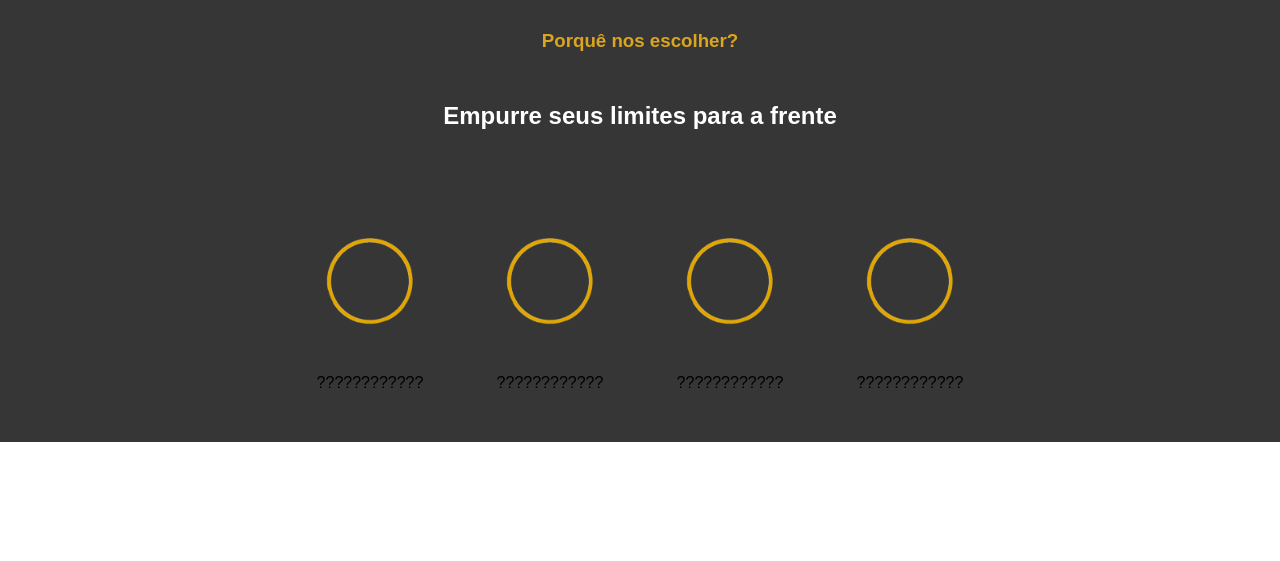
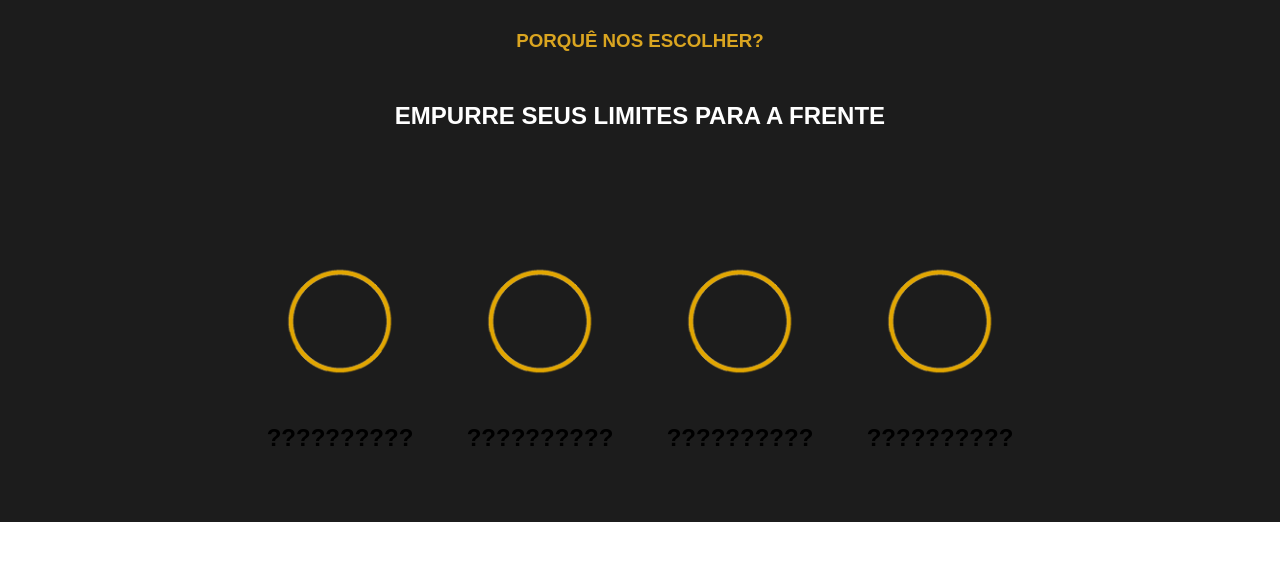
Before and after one commit to BodyFitness/BodyFitness.github.io, a PHP site: page /section_one.php in a window 1280 px wide. Shown: the top 561 px of the page. Run offline with PHP 8.4, Linux system fonts and the light colour scheme.

Commit message:
section two

```diff
--- a/css/estilo.css
+++ b/css/estilo.css
@@ -41,47 +41,60 @@ nav ul li a{
 .wallpaper{
     justify-content: center;
     align-items: center;
-    background: url(../img/wallpaper.jpg);
+    background: url(../img/banner.jpg);
     width: 100%;
-    height: 90vh;
+    height: 95vh;
     background-size: cover;
     background-repeat: no-repeat;
     background-position: center;
 }
 
 #one{
+    background-color: #1C1C1C;
+    justify-content: center;
+}
+
+#one h3, #two h3{
+    text-align: center;
+    color: #DAA520;
+    padding: 30px;
+    text-transform: uppercase;
+}
+
+#one h1, #two h1{
+    text-align: center;
+    color: #fff;
+    padding: 20px;
+    text-transform: uppercase;
+}
+
+.icons{
+    display: flex;
+    margin: auto;
+    justify-content: center;
+    flex-wrap: wrap;
+    padding: 70px;
+    text-align: center;
+}
+
+.icons .img img{
+    height: 120px;
+    margin: 40px;
+}
+
+#two{
     background-color: #363636;
     justify-content: center;
 }
 
-#one h3{
-    text-align: center;
-    color: #DAA520;
-    padding: 30px;
+.classes{
+    display: flex;
+    margin: auto;
+    justify-content: space-around;
+    flex-wrap: wrap;
+    padding: 70px;
 }
 
-#one h1{
-    text-align: center;
-    color: #fff;
-    padding: 20px;
+.classes .img img{
+    height: 350px;
 }
-
-div.icons{
-    justify-content: center;
-    display: flex;
-    flex-wrap: wrap;
-}
-
-.icons img{
-    height: 100px;
-    margin: 40px;
-}
-
-.icons figure{
-    margin-top: 40px;
-}
-
-.icons figcaption{
-    text-align: center;
-    padding:  0 0 50px;
-}
--- a/index.php
+++ b/index.php
@@ -9,10 +9,9 @@
 <body>
 
 
+<section class="wallpaper">
 
-<section class="wallpaper"></section>
-
-
+</section>
 
 
 
--- a/section_one.php
+++ b/section_one.php
@@ -9,29 +9,31 @@
 </head>
 <body>
 
-      <section id="one">
+    <section id="one">
+
             <h3>Porquê nos escolher?</h3>
             <h1>Empurre seus limites para a frente</h1>
 
             <div class="icons">
-                <figure>
+                <div class="img">
                     <img src="img/icon.png">
-                    <figcaption>????????????</figcaption>
-                </figure>
-                <figure>
+                    <h2>??????????</h2>
+                </div>
+                <div class="img">
                     <img src="img/icon.png">
-                    <figcaption>????????????</figcaption>
-                </figure>
-                <figure>
+                    <h2>??????????</h2>
+                </div>
+                <div class="img">
                     <img src="img/icon.png">
-                    <figcaption>????????????</figcaption>
-                </figure>
-                <figure>
+                    <h2>??????????</h2>
+                </div>
+                <div class="img">
                     <img src="img/icon.png">
-                    <figcaption>????????????</figcaption>
-                </figure>
+                    <h2>??????????</h2>
+                </div>
             </div>
-      </section>
+
+    </section>
 
 </body>
 </html>
```
Also changed, not shown: section_two.php (added, +35 -0 lines), img/banner.jpg (added), img/gallery-1.jpg (added), img/gallery-2.jpg (added), img/gallery-3.jpg (added), img/gallery-4.jpg (added).
